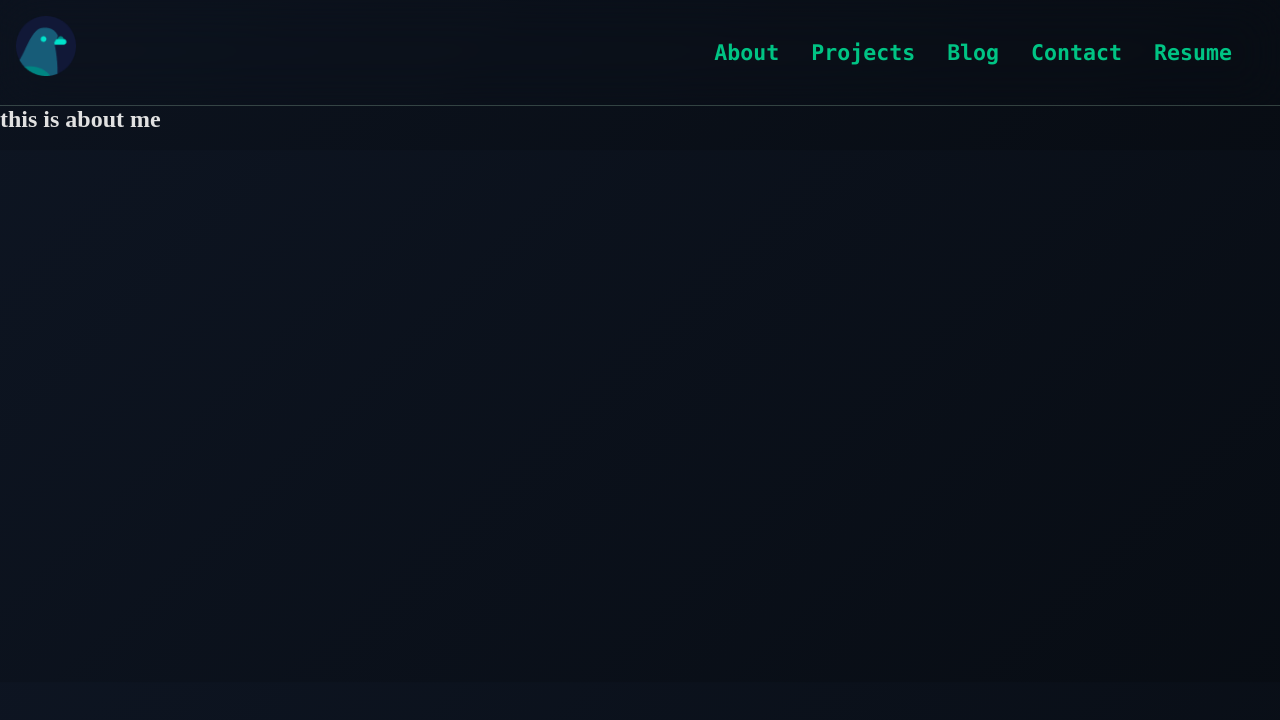
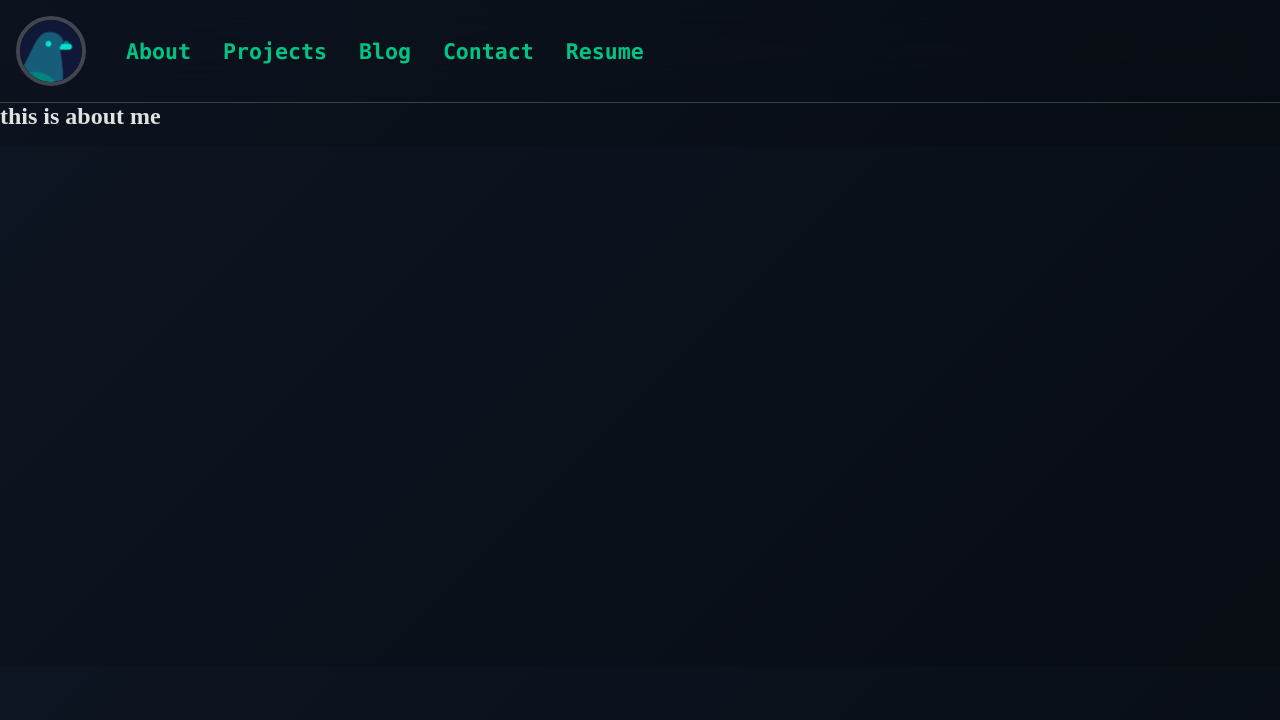
Before and after one commit to lizlukasiewicz/pigeon-portfolio, a Next.js app: page /about in a window 1280 px wide. Shown: the top 720 px of the page. Built offline with nearby package versions, Linux system fonts and the light colour scheme.

Commit message:
toggling homepage layout

```diff
--- a/src/app/components/Navbar.tsx
+++ b/src/app/components/Navbar.tsx
@@ -19,17 +19,16 @@ export default function Navbar() {
         src="/Frame_14.png"
         alt="Pigeon Logo"
         className={styles.logo}
-        width={60}
-        height={60}
+        width={70}
+        height={70}
         priority
         />
       </Link>
+      <div className={styles.pages}>
 
-      <div className={styles.sidebar}>
-      <Sidebar />
-      </div>
-      <div className={styles.pages}>
+            <Link href="/about">
             <h2>About</h2>
+            </Link>
 
             <Link href="/projects">
             <h2>Projects</h2>
@@ -39,11 +38,18 @@ export default function Navbar() {
             <h2>Blog</h2>
             </Link>
 
+            <Link href="/contact">
             <h2>Contact</h2>
+            </Link>
 
+            <Link href="/resume">
             <h2>Resume</h2>
+            </Link>
       </div>
 
+      <div className={styles.sidebar}>
+      <Sidebar />
+      </div>
 
 
     </div>
--- a/src/app/components/nav.module.css
+++ b/src/app/components/nav.module.css
@@ -2,7 +2,7 @@
     padding: 1rem;
     display: flex;
     flex-direction:row;
-    justify-content: space-between;
+    justify-content: flex-start;
     align-items: space-between;
     font-size: 0.9rem;
     width: 100%;
@@ -22,15 +22,24 @@
     display: flex;
     align-items: center;
     justify-content: flex-start;
+    margin: 0 1rem 0 0;
+    border: 4px solid rgba(var(--foreground-rgb), 0.25);
+    border-radius: 40px;
+    /* animation: 6s rotate linear infinite;
+    background: linear-gradient(
+      to bottom right,
+      rgba(var(--foreground-rgb), 1),
+      rgba(var(--tile-end-rgb), 0)
+    ); */
 }
 
 
 .pages {
     display: flex;
     flex-direction:row;
-    align-items: space-between;
-    justify-content: flex-end;
-    padding: 1rem;
+    align-items: center;
+    justify-content: flex-start;
+    padding: 0.5rem;
 
 
 }
@@ -48,6 +57,9 @@
 
 
 @media (hover: hover) and (pointer: fine) {
+    .logo:hover {
+      border: 4px solid rgba(var(--foreground-rgb), 1);
+    }
     .pages h2:hover {
         color: rgba(225, 225, 225, 0.9);
     }
--- a/src/app/globals.css
+++ b/src/app/globals.css
@@ -17,7 +17,7 @@
     #00E2CB 61.4%,
     rgba(51, 72, 80, 0.8) 62%,
     rgba(7, 18, 43, 0.5) 82%,
-    rgba(7, 18, 43, 0.1) 92%
+    rgba(7, 18, 43, 0) 92%
     );
 
   --secondary-glow: radial-gradient(
@@ -27,7 +27,7 @@
     #00E2CB 61.4%,
     rgba(51, 72, 80, 0.8) 62%,
     rgba(7, 18, 43, 0.5) 82%,
-    rgba(7, 18, 43, 0.1) 92%
+    rgba(7, 18, 43, 0) 92%
     );
 
   --tile-start-rgb: 23, 92, 120;
@@ -62,7 +62,7 @@
       #00E2CB 61.4%,
       rgba(51, 72, 80, 0.8) 62%,
       rgba(7, 18, 43, 0.5) 82%,
-      rgba(7, 18, 43, 0.1) 92%
+      rgba(7, 18, 43, 0) 92%
       );
 
     --secondary-glow: radial-gradient(
@@ -72,7 +72,7 @@
       #00E2CB 61.4%,
       rgba(51, 72, 80, 0.8) 62%,
       rgba(7, 18, 43, 0.5) 82%,
-      rgba(7, 18, 43, 0.1) 92%
+      rgba(7, 18, 43, 0) 92%
       );
 
 
--- a/src/app/lib/routes.ts
+++ b/src/app/lib/routes.ts
@@ -16,7 +16,7 @@ export type Compartment = {
 export type Detail = {
   name: string;
   alt: string;
-  icon?: string;
+  icon?: any;
 };
 export type Item = {
     name: string;
@@ -47,7 +47,7 @@ export type Item = {
     {
       name: 'Projects',
       slug: 'projects',
-      description: 'Built by a Machine',
+      description: ' ',
       items: [
         {
           name: 'Riders Guild',
```
Also changed, not shown: src/app/page.module.css (+49 -14 lines), src/app/page.tsx (+17 -4 lines).
